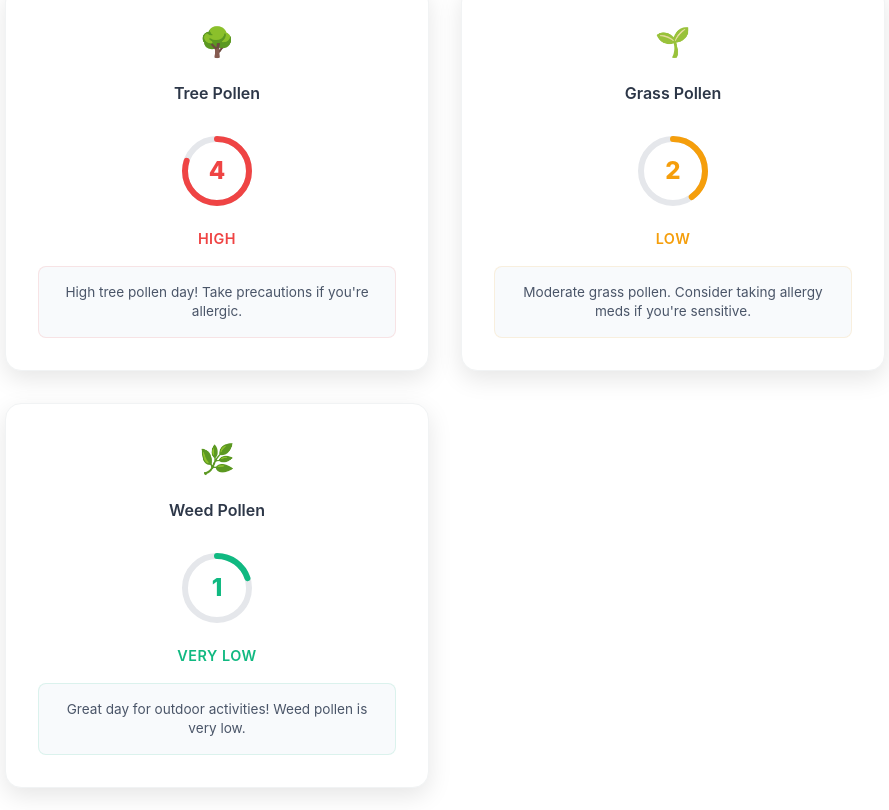
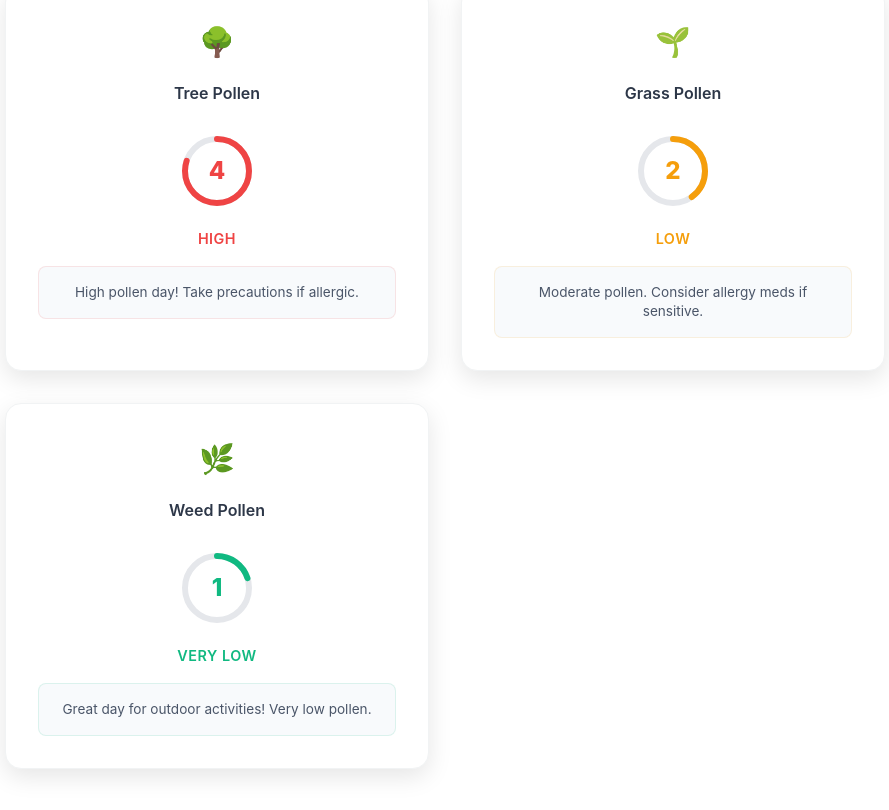
Before and after one commit to shwnhll/mypollenpal, a Next.js app: page / in a window 1280 px wide. Shown: the part 670-1480 px from the top of the page, without its empty margins (195-1084 px from the left). Built offline with nearby package versions, Linux system fonts and the light colour scheme.

Commit message:
Update page.tsx

```diff
--- a/app/page.tsx
+++ b/app/page.tsx
@@ -5,152 +5,59 @@ export default function Home() {
   const [pollenData, setPollenData] = useState(null)
   const [loading, setLoading] = useState(false)
 
-  // Handle Enter key press
-  const handleKeyPress = (event: any) => {
-    if (event.key === 'Enter') {
-      searchLocation();
-    }
-  };
-
   const searchLocation = async () => {
-    const input = document.getElementById('locationInput');
-    const location = input?.value?.trim() || '';
+    const input = document.getElementById('locationInput') as HTMLInputElement
+    const location = input?.value?.trim() || ''
 
     if (!location) {
-      alert('Please enter a location');
-      return;
+      alert('Please enter a location')
+      return
     }
 
-    setLoading(true);
+    setLoading(true)
 
     try {
-      const response = await fetch(`/api/pollen?location=${encodeURIComponent(location)}`);
-      const data = await response.json();
+      const response = await fetch(`/api/pollen?location=${encodeURIComponent(location)}`)
+      const data = await response.json()
 
       if (response.ok) {
-        setPollenData(data);
+        setPollenData(data)
       } else {
-        alert(data.error || 'Unable to fetch pollen data. Please try again.');
+        alert('Unable to fetch pollen data. Please try again.')
       }
     } catch (error) {
-      alert('Unable to fetch pollen data. Please try again.');
+      alert('Unable to fetch pollen data. Please try again.')
     }
-    setLoading(false);
-  };
+    setLoading(false)
+  }
 
-  // Get pollen level color and advice
-  const getPollenInfo = (level: any, type: any) => {
-    const levelNum = parseInt(level) || 0;
+  // Handle Enter key press
+  const handleKeyPress = (e: React.KeyboardEvent) => {
+    if (e.key === 'Enter') {
+      searchLocation()
+    }
+  }
+
+  // Get pollen info for visual display
+  const getPollenDisplay = (level: number | string, status: string) => {
+    const levelNum = parseInt(level?.toString() || '0')
+
+    let color = '#10b981' // Green
+    let advice = 'Great day for outdoor activities!'
 
     if (levelNum <= 1) {
-      return {
-        color: '#10b981', // Green
-        advice: `Great day for outdoor activities! ${type} pollen is very low.`
-      };
+      color = '#10b981' // Green
+      advice = 'Great day for outdoor activities! Very low pollen.'
     } else if (levelNum <= 2) {
-      return {
-        color: '#f59e0b', // Yellow/Orange
-        advice: `Moderate ${type.toLowerCase()} pollen. Consider taking allergy meds if you're sensitive.`
-      };
+      color = '#f59e0b' // Yellow
+      advice = 'Moderate pollen. Consider allergy meds if sensitive.'
     } else {
-      return {
-        color: '#ef4444', // Red
-        advice: `High ${type.toLowerCase()} pollen day! Take precautions if you're allergic.`
-      };
+      color = '#ef4444' // Red
+      advice = 'High pollen day! Take precautions if allergic.'
     }
-  };
 
-  const PollenCard = ({ type, emoji, level, status }: any) => {
-    const pollenInfo = getPollenInfo(level, type);
-
-    return (
-      <div style={{
-        background: 'white',
-        borderRadius: '16px',
-        padding: '2rem',
-        textAlign: 'center',
-        boxShadow: '0 8px 25px rgba(0, 0, 0, 0.1)',
-        border: '1px solid #f1f3f4',
-        position: 'relative'
-      }}>
-        <div style={{
-          fontSize: '1.8rem',
-          marginBottom: '1rem'
-        }}>{emoji}</div>
-        <div style={{
-          fontWeight: '600',
-          color: '#2d3748',
-          marginBottom: '1.5rem'
-        }}>{type} Pollen</div>
-
-        {/* Circular Progress Ring */}
-        <div style={{
-          position: 'relative',
-          width: '80px',
-          height: '80px',
-          margin: '0 auto 1rem'
-        }}>
-          <svg width="80" height="80" style={{ transform: 'rotate(-90deg)' }}>
-            {/* Background circle */}
-            <circle
-              cx="40"
-              cy="40"
-              r="32"
-              fill="none"
-              stroke="#e5e7eb"
-              strokeWidth="6"
-            />
-            {/* Progress circle */}
-            <circle
-              cx="40"
-              cy="40"
-              r="32"
-              fill="none"
-              stroke={pollenInfo.color}
-              strokeWidth="6"
-              strokeDasharray={`${(level/5) * 201.06} 201.06`}
-              strokeLinecap="round"
-            />
-          </svg>
-          <div style={{
-            position: 'absolute',
-            top: '50%',
-            left: '50%',
-            transform: 'translate(-50%, -50%)',
-            fontSize: '1.5rem',
-            fontWeight: '800',
-            color: pollenInfo.color
-          }}>
-            {level}
-          </div>
-        </div>
-
-        <div style={{
-          color: pollenInfo.color,
-          fontWeight: '600',
-          marginBottom: '1rem',
-          textTransform: 'uppercase',
-          fontSize: '0.9rem',
-          letterSpacing: '0.5px'
-        }}>
-          {status}
-        </div>
-
-        {/* So What Explanation */}
-        <div style={{
-          background: '#f8fafc',
-          padding: '1rem',
-          borderRadius: '8px',
-          fontSize: '0.85rem',
-          color: '#4a5568',
-          lineHeight: '1.4',
-          border: `1px solid ${pollenInfo.color}20`
-        }}>
-          {pollenInfo.advice}
-        </div>
-      </div>
-    );
-  };
+    return { color, advice, levelNum }
+  }
 
   return (
     <div style={{
@@ -242,18 +149,17 @@ export default function Home() {
             />
             <button
               onClick={searchLocation}
-              disabled={loading}
               style={{
                 position: 'absolute',
                 right: '6px',
                 top: '50%',
                 transform: 'translateY(-50%)',
                 padding: '0.75rem 1.5rem',
-                background: loading ? '#94a3b8' : '#007AFF',
+                background: '#007AFF',
                 color: 'white',
                 border: 'none',
                 borderRadius: '50px',
-                cursor: loading ? 'not-allowed' : 'pointer',
+                cursor: 'pointer',
                 fontWeight: '600'
               }}
             >
@@ -273,7 +179,6 @@ export default function Home() {
           padding: '0 20px'
         }}>
           {/* Pollen Data Card */}
-          {pollenData && (
           <div style={{
             background: 'white',
             borderRadius: '16px',
@@ -291,13 +196,13 @@ export default function Home() {
                 color: '#2d3748',
                 marginBottom: '0.5rem'
               }}>
-                  {pollenData.location}
+                {pollenData ? pollenData.location : 'Carmel, Indiana'}
               </h2>
               <p style={{
                 color: '#718096',
                 fontSize: '0.9rem'
               }}>
-                  Last updated: {pollenData.lastUpdated}
+                {pollenData ? `Last updated: ${pollenData.lastUpdated}` : 'Sample data - Enter a location to see real pollen levels'}
               </p>
             </div>
 
@@ -307,69 +212,164 @@ export default function Home() {
               gap: '2rem',
               margin: '2rem 0'
             }}>
-                <PollenCard
-                  type="Tree"
-                  emoji="🌳"
-                  level={pollenData.current.tree.level}
-                  status={pollenData.current.tree.status}
-                />
-                <PollenCard
-                  type="Grass"
-                  emoji="🌱"
-                  level={pollenData.current.grass.level}
-                  status={pollenData.current.grass.status}
-                />
-                <PollenCard
-                  type="Weed"
-                  emoji="🌿"
-                  level={pollenData.current.weed.level}
-                  status={pollenData.current.weed.status}
-                />
-              </div>
-            </div>
-          )}
+              {/* Tree Pollen Card */}
+              {(() => {
+                const level = pollenData ? pollenData.current.tree.level : '4'
+                const status = pollenData ? pollenData.current.tree.status : 'High'
+                const display = getPollenDisplay(level, status)
 
-          {/* Show sample data if no real data loaded */}
-          {!pollenData && (
+                return (
                   <div style={{
                     background: 'white',
                     borderRadius: '16px',
-              padding: '2.5rem',
-              marginBottom: '2rem',
-              boxShadow: '0 4px 20px rgba(0, 0, 0, 0.08)'
+                    padding: '2rem',
+                    textAlign: 'center',
+                    boxShadow: '0 8px 25px rgba(0, 0, 0, 0.1)',
+                    border: '1px solid #f1f3f4'
                   }}>
+                    <div style={{ fontSize: '1.8rem', marginBottom: '1rem' }}>🌳</div>
+                    <div style={{ fontWeight: '600', color: '#2d3748', marginBottom: '1.5rem' }}>Tree Pollen</div>
+
+                    {/* Circular Ring */}
+                    <div style={{ position: 'relative', width: '80px', height: '80px', margin: '0 auto 1rem' }}>
+                      <svg width="80" height="80" style={{ transform: 'rotate(-90deg)' }}>
+                        <circle cx="40" cy="40" r="32" fill="none" stroke="#e5e7eb" strokeWidth="6" />
+                        <circle
+                          cx="40" cy="40" r="32" fill="none" stroke={display.color} strokeWidth="6"
+                          strokeDasharray={`${(display.levelNum/5) * 201.06} 201.06`} strokeLinecap="round"
+                        />
+                      </svg>
                       <div style={{
-                textAlign: 'center',
-                marginBottom: '2rem'
+                        position: 'absolute', top: '50%', left: '50%', transform: 'translate(-50%, -50%)',
+                        fontSize: '1.5rem', fontWeight: '800', color: display.color
                       }}>
-                <h2 style={{
-                  fontSize: '2rem',
-                  fontWeight: '700',
-                  color: '#2d3748',
-                  marginBottom: '0.5rem'
-                }}>
-                  Carmel, Indiana
-                </h2>
-                <p style={{
-                  color: '#718096',
-                  fontSize: '0.9rem'
-                }}>
-                  Sample data - Enter a location to see real pollen levels
-                </p>
+                        {level}
+                      </div>
                     </div>
 
                     <div style={{
-                display: 'grid',
-                gridTemplateColumns: 'repeat(auto-fit, minmax(280px, 1fr))',
-                gap: '2rem',
-                margin: '2rem 0'
+                      color: display.color, fontWeight: '600', marginBottom: '1rem',
+                      textTransform: 'uppercase', fontSize: '0.9rem', letterSpacing: '0.5px'
                     }}>
-                <PollenCard type="Tree" emoji="🌳" level="4" status="High" />
-                <PollenCard type="Grass" emoji="🌱" level="2" status="Low" />
-                <PollenCard type="Weed" emoji="🌿" level="1" status="Very Low" />
+                      {status}
+                    </div>
+
+                    <div style={{
+                      background: '#f8fafc', padding: '1rem', borderRadius: '8px',
+                      fontSize: '0.85rem', color: '#4a5568', lineHeight: '1.4',
+                      border: `1px solid ${display.color}20`
+                    }}>
+                      {display.advice}
                     </div>
                   </div>
-          )}
+                )
+              })()}
+
+              {/* Grass Pollen Card */}
+              {(() => {
+                const level = pollenData ? pollenData.current.grass.level : '2'
+                const status = pollenData ? pollenData.current.grass.status : 'Low'
+                const display = getPollenDisplay(level, status)
+
+                return (
+                  <div style={{
+                    background: 'white',
+                    borderRadius: '16px',
+                    padding: '2rem',
+                    textAlign: 'center',
+                    boxShadow: '0 8px 25px rgba(0, 0, 0, 0.1)',
+                    border: '1px solid #f1f3f4'
+                  }}>
+                    <div style={{ fontSize: '1.8rem', marginBottom: '1rem' }}>🌱</div>
+                    <div style={{ fontWeight: '600', color: '#2d3748', marginBottom: '1.5rem' }}>Grass Pollen</div>
+
+                    <div style={{ position: 'relative', width: '80px', height: '80px', margin: '0 auto 1rem' }}>
+                      <svg width="80" height="80" style={{ transform: 'rotate(-90deg)' }}>
+                        <circle cx="40" cy="40" r="32" fill="none" stroke="#e5e7eb" strokeWidth="6" />
+                        <circle
+                          cx="40" cy="40" r="32" fill="none" stroke={display.color} strokeWidth="6"
+                          strokeDasharray={`${(display.levelNum/5) * 201.06} 201.06`} strokeLinecap="round"
+                        />
+                      </svg>
+                      <div style={{
+                        position: 'absolute', top: '50%', left: '50%', transform: 'translate(-50%, -50%)',
+                        fontSize: '1.5rem', fontWeight: '800', color: display.color
+                      }}>
+                        {level}
+                      </div>
+                    </div>
+
+                    <div style={{
+                      color: display.color, fontWeight: '600', marginBottom: '1rem',
+                      textTransform: 'uppercase', fontSize: '0.9rem', letterSpacing: '0.5px'
+                    }}>
+                      {status}
+                    </div>
+
+                    <div style={{
+                      background: '#f8fafc', padding: '1rem', borderRadius: '8px',
+                      fontSize: '0.85rem', color: '#4a5568', lineHeight: '1.4',
+                      border: `1px solid ${display.color}20`
+                    }}>
+                      {display.advice}
+                    </div>
+                  </div>
+                )
+              })()}
+
+              {/* Weed Pollen Card */}
+              {(() => {
+                const level = pollenData ? pollenData.current.weed.level : '1'
+                const status = pollenData ? pollenData.current.weed.status : 'Very Low'
+                const display = getPollenDisplay(level, status)
+
+                return (
+                  <div style={{
+                    background: 'white',
+                    borderRadius: '16px',
+                    padding: '2rem',
+                    textAlign: 'center',
+                    boxShadow: '0 8px 25px rgba(0, 0, 0, 0.1)',
+                    border: '1px solid #f1f3f4'
+                  }}>
+                    <div style={{ fontSize: '1.8rem', marginBottom: '1rem' }}>🌿</div>
+                    <div style={{ fontWeight: '600', color: '#2d3748', marginBottom: '1.5rem' }}>Weed Pollen</div>
+
+                    <div style={{ position: 'relative', width: '80px', height: '80px', margin: '0 auto 1rem' }}>
+                      <svg width="80" height="80" style={{ transform: 'rotate(-90deg)' }}>
+                        <circle cx="40" cy="40" r="32" fill="none" stroke="#e5e7eb" strokeWidth="6" />
+                        <circle
+                          cx="40" cy="40" r="32" fill="none" stroke={display.color} strokeWidth="6"
+                          strokeDasharray={`${(display.levelNum/5) * 201.06} 201.06`} strokeLinecap="round"
+                        />
+                      </svg>
+                      <div style={{
+                        position: 'absolute', top: '50%', left: '50%', transform: 'translate(-50%, -50%)',
+                        fontSize: '1.5rem', fontWeight: '800', color: display.color
+                      }}>
+                        {level}
+                      </div>
+                    </div>
+
+                    <div style={{
+                      color: display.color, fontWeight: '600', marginBottom: '1rem',
+                      textTransform: 'uppercase', fontSize: '0.9rem', letterSpacing: '0.5px'
+                    }}>
+                      {status}
+                    </div>
+
+                    <div style={{
+                      background: '#f8fafc', padding: '1rem', borderRadius: '8px',
+                      fontSize: '0.85rem', color: '#4a5568', lineHeight: '1.4',
+                      border: `1px solid ${display.color}20`
+                    }}>
+                      {display.advice}
+                    </div>
+                  </div>
+                )
+              })()}
+            </div>
+          </div>
 
           {/* Data Sources */}
           <div style={{
```
Lines whose indentation alone changed are shown as unchanged.
